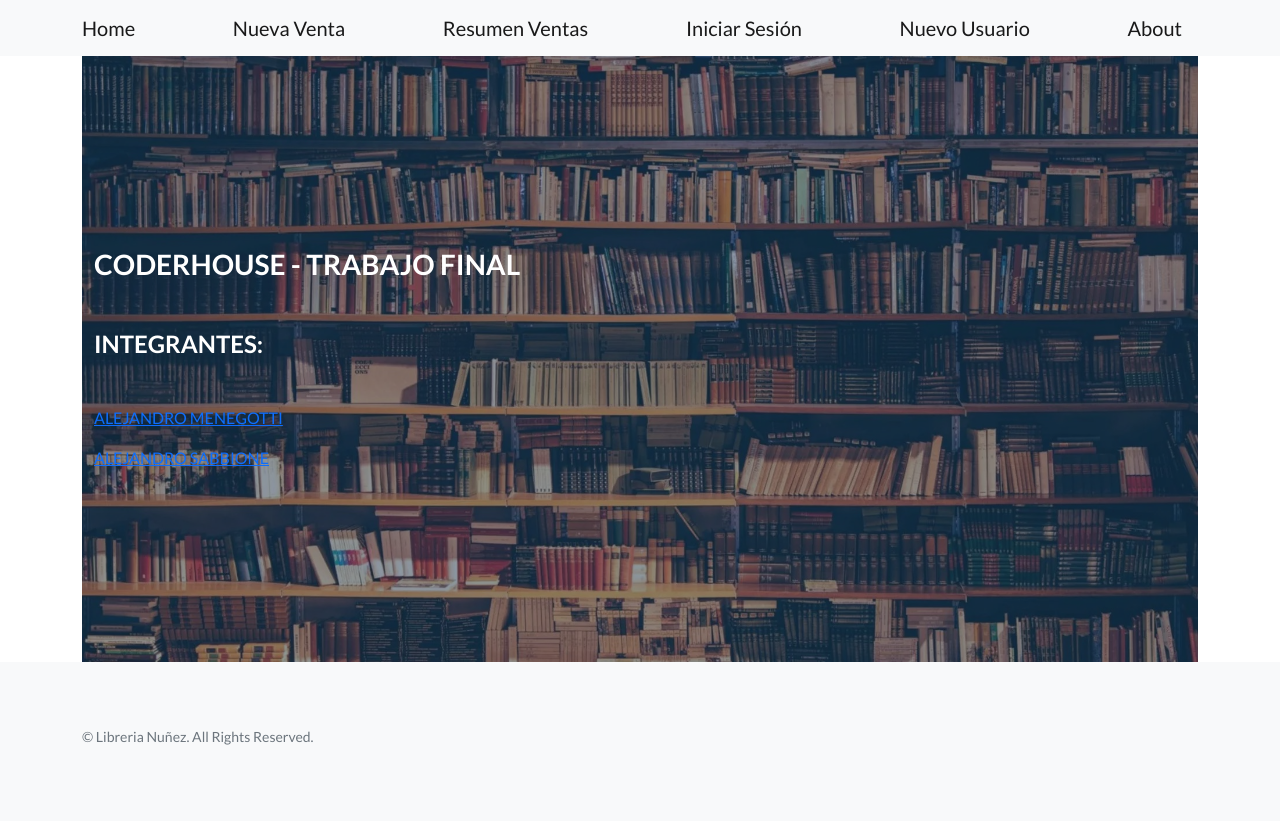
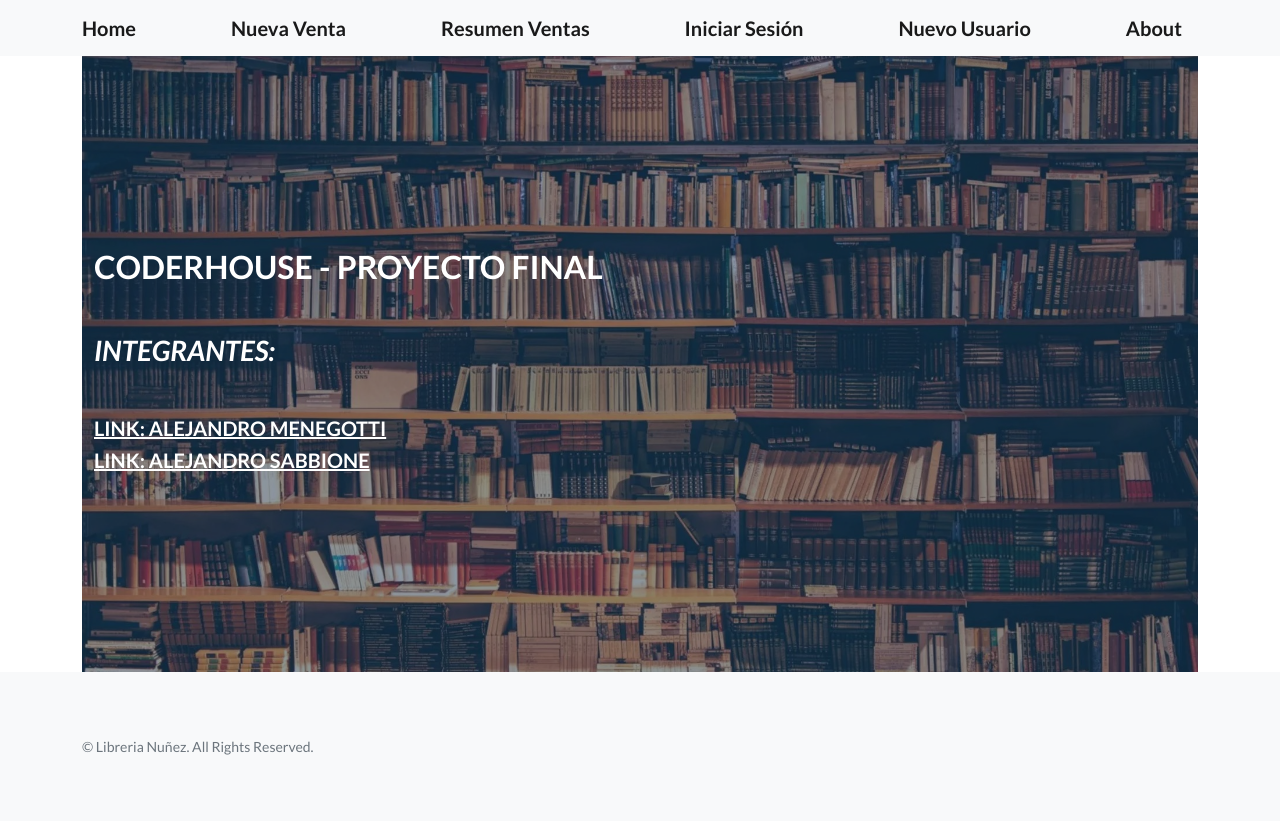
Before and after one commit to hermetika666/Entrega1-Menegotti-Sabbione, a Django app: page /about/ in a window 1280 px wide. Before the commit the page ends 745 px from the top, so only its background shows below. Run offline with Django 4.2, Linux system fonts and the light colour scheme; some libraries are stand-ins or nearby versions.

Commit message:
Entrega Final con Codigo Limpio y Emprolijado

```diff
--- a/accounts/views.py
+++ b/accounts/views.py
@@ -1,7 +1,6 @@
 from django.shortcuts import redirect, render
-from django.contrib.auth.forms import AuthenticationForm, UserCreationForm
+from django.contrib.auth.forms import AuthenticationForm
 from django.contrib.auth import login
-# Este login de arriba lo brinda Django y el de abajo 'mi_login' es el creado x mi
 from accounts.forms import MiFormularioCreacion, EditarPerfilFormulario, CambiaPasswrd
 from django.contrib.auth.decorators import login_required
 from django.contrib.auth.mixins import LoginRequiredMixin
--- a/home/models.py
+++ b/home/models.py
@@ -4,7 +4,6 @@ from ckeditor.fields import RichTextField
 class Libreria(models.Model):
     titulo = models.CharField(max_length=30)
     genero = models.CharField(max_length=30)
-    # mes_venta = models.CharField(max_length=30)
     mes_venta = models.DateField()
     descripcion = RichTextField(null=True)
 
--- a/home/templates/home/about.html
+++ b/home/templates/home/about.html
@@ -1,6 +1,5 @@
 {% extends 'home/base.html' %}
-
-       {% block mi_contenido  %}
+{% block mi_contenido  %}
 
         <!-- Masthead-->
         <header class="masthead">
@@ -9,12 +8,10 @@
                     <div class="col-xl-10">
                         <div class="text-left text-white">
                             <!-- Page heading-->
-                            <h3 class="mb-5">CODERHOUSE - TRABAJO FINAL</h3>
-                            <h4 class="mb-5">INTEGRANTES:</h4>
-                            <a href="https://ar.linkedin.com/in/alejandro-menegotti-605530222"<h2 class="mb-5">ALEJANDRO MENEGOTTI</h2></a>
-                            <p></p>
-                            <!-- Sin redes sociales de momento-->
-                            <a href="http://google.com"<h3 class="mb-5">ALEJANDRO SABBIONE</h3></a>
+                            <h2 class="mb-5"><B>CODERHOUSE - PROYECTO FINAL</B></h2>
+                            <h3 class="mb-5"><B><i>INTEGRANTES:</i></B></h3>
+                            <a href="https://ar.linkedin.com/in/alejandro-menegotti-605530222" style="color: white" class="mb-5"><h5>LINK: ALEJANDRO MENEGOTTI</h5></a>
+                            <a href="http://google.com" style="color: white" class="mb-5"><h5><B>LINK: ALEJANDRO SABBIONE</B></h5></a>
                         </div>
                     </div>
                 </div>
--- a/home/templates/home/base.html
+++ b/home/templates/home/base.html
@@ -9,10 +9,6 @@
         {% block title_pagina  %}
         <title>Index</title>
         {% endblock title_pagina  %}
-        <!-- Favicon-->
-        {% comment %} <link rel="icon" type="image/x-icon" href="assets/favicon.ico" /> {% endcomment %}
-        {% comment %} <!-- Bootstrap icons-->
-        <link href="https://cdn.jsdelivr.net/npm/bootstrap-icons@1.5.0/font/bootstrap-icons.css" rel="stylesheet" type="text/css" /> {% endcomment %}
         <!-- Google fonts-->
         <link href="https://fonts.googleapis.com/css?family=Lato:300,400,700,300italic,400italic,700italic" rel="stylesheet" type="text/css" />
         <!-- Core theme CSS (includes Bootstrap)-->
@@ -22,24 +18,23 @@
         <!-- Navigation-->
         <nav class="navbar navbar-light bg-light static-top">
             <div class="container">
-                <a class="navbar-brand" href={% url 'index' %}>Home</a>
-                <a class="navbar-brand" href={% url 'nueva_venta' %}>Nueva Venta</a>
-                <a class="navbar-brand" href={% url 'resumen_ventas' %}>Resumen Ventas</a>
+                <a class="navbar-brand" href={% url 'index' %}><B>Home</B></a>
+                <a class="navbar-brand" href={% url 'nueva_venta' %}><B>Nueva Venta</B></a>
+                <a class="navbar-brand" href={% url 'resumen_ventas' %}><B>Resumen Ventas</B></a>
                 {% if request.user.is_authenticated %}
-                    <a class="navbar-brand" href={% url 'logout' %}>Cerrar Sesión</a>
+                    <a class="navbar-brand" href={% url 'logout' %}><B>Cerrar Sesión</B></a>
                     <a class="navbar-brand" href={% url 'perfil' %}>{{request.user.username}}</a>
                                     {% else %}
-                    <a class="navbar-brand" href={% url 'login' %}>Iniciar Sesión</a>
-                    <a class="navbar-brand" href={% url 'registrar' %}>Nuevo Usuario</a>
+                    <a class="navbar-brand" href={% url 'login' %}><B>Iniciar Sesión</B></a>
+                    <a class="navbar-brand" href={% url 'registrar' %}><B>Nuevo Usuario</B></a>
                 {% endif %}
-                <a class="navbar-brand" href={% url 'about' %}>About</a>
+                <a class="navbar-brand" href={% url 'about' %}><B>About</B></a>
             </div>
         </nav>
 
         <div class="container">
 {% comment %} Le pongo un nombre a los bloques {% endcomment %}
         {% block mi_contenido  %}
-
         {% endblock mi_contenido %}
         </div>
 
--- a/home/templates/home/index.html
+++ b/home/templates/home/index.html
@@ -1,6 +1,4 @@
     {% extends 'home/base.html' %}
-
-   {% comment %}  Esto de abajo viene de base.html {% endcomment %}
 
     {% block mi_contenido  %}
 
--- a/home/views.py
+++ b/home/views.py
@@ -1,88 +1,18 @@
-# from django.http import HttpResponse
-from datetime import datetime
-# from django.template import Context, Template, loader
-from django.shortcuts import render, redirect
-# import random
+from django.shortcuts import render
 from home.models import Libreria
-from home.forms import LibreriaFormulario, BusquedaLibreriaFormulario
-# Clases basadas en listas
+from home.forms import BusquedaLibreriaFormulario
 from django.views.generic import ListView, DetailView
 from django.views.generic.edit import CreateView, UpdateView, DeleteView
 from django.contrib.auth.mixins import LoginRequiredMixin
 
 
 
-def nueva_venta(request):
-
-    if request.method == 'POST':
-        formulario = LibreriaFormulario(request.POST)
-
-        if formulario.is_valid():
-            data = formulario.cleaned_data
-# Atencion: El formato correcto de ingreso es primero el mes y despues el dia
-            titulo = data['titulo']
-            genero = data['genero']
-            mes_venta = data['mes_venta'] or datetime.now()
-
-            libro = Libreria(titulo=titulo, genero=genero, mes_venta=mes_venta)
-            libro.save()
-
-        return redirect('resumen_ventas')
-
-    formulario = LibreriaFormulario()
-
-    return render(request, 'home/nueva_venta.html', {'formulario': formulario})
-
-#Seteamos el buscador
-def resumen_ventas(request):
-    titulo = request.GET.get('titulo', None)
-
-    if titulo:
-        libros = Libreria.objects.filter(titulo__icontains=titulo)
-    else:
-        libros =Libreria.objects.all()
-
-    formulario = BusquedaLibreriaFormulario()
-
-    return render(request, 'home/resumen_ventas.html', {'libros': libros, 'formulario': formulario})
-
-# Para linkear el template que esta en la carpeta STATIC dentro de la app HOME
 def index(request):
-    return render(request, 'home/index.html')
+     return render(request, 'home/index.html')
 
 def about(request):
-    return render(request, 'home/about.html')
+     return render(request, 'home/about.html')
 
-def editar_venta(request, id):
-    libro = Libreria.objects.get(id=id)
-
-    if request.method == 'POST':
-        formulario = LibreriaFormulario(request.POST)
-
-        if formulario.is_valid():
-            data = formulario.cleaned_data
-
-            libro.titulo = data['titulo']
-            libro.genero = data['genero']
-            libro.mes_venta = data['mes_venta'] or datetime.now()
-            libro.save()
-
-        return redirect('resumen_ventas')
-
-    formulario = LibreriaFormulario(
-        initial={
-            'titulo': libro.titulo,
-            'genero': libro.genero,
-            'mes_venta': libro.mes_venta
-        }
-    )
-
-    return render(request, 'home/editar_venta.html', {'formulario': formulario, 'libro': libro})
-
-def eliminar_venta(request, id):
-    libro = Libreria.objects.get(id=id)
-    libro.delete()
-    return redirect('resumen_ventas')
 
 # ========================
 # CLASES BASADAS EN VISTAS
--- a/proyectoClase/urls.py
+++ b/proyectoClase/urls.py
@@ -21,7 +21,6 @@ from django.conf.urls.static import static
 
 urlpatterns = [
     path('', include('home.urls')),
-    # path('home/', include('home.urls')),
     path('admin/', admin.site.urls),
     path('accounts/', include('accounts.urls')),
 ]
```
Also changed, not shown: home/templates/home/editar_venta.html (deleted, +0 -17 lines), home/templates/home/nueva_venta.html (deleted, +0 -17 lines), home/templates/home/resumen_ventas.html (deleted, +0 -33 lines), home/urls.py (+0 -11 lines), db.sqlite3, media/avatares/Avatar.jpg (deleted), media/avatares/Gohan.jpg (added).
